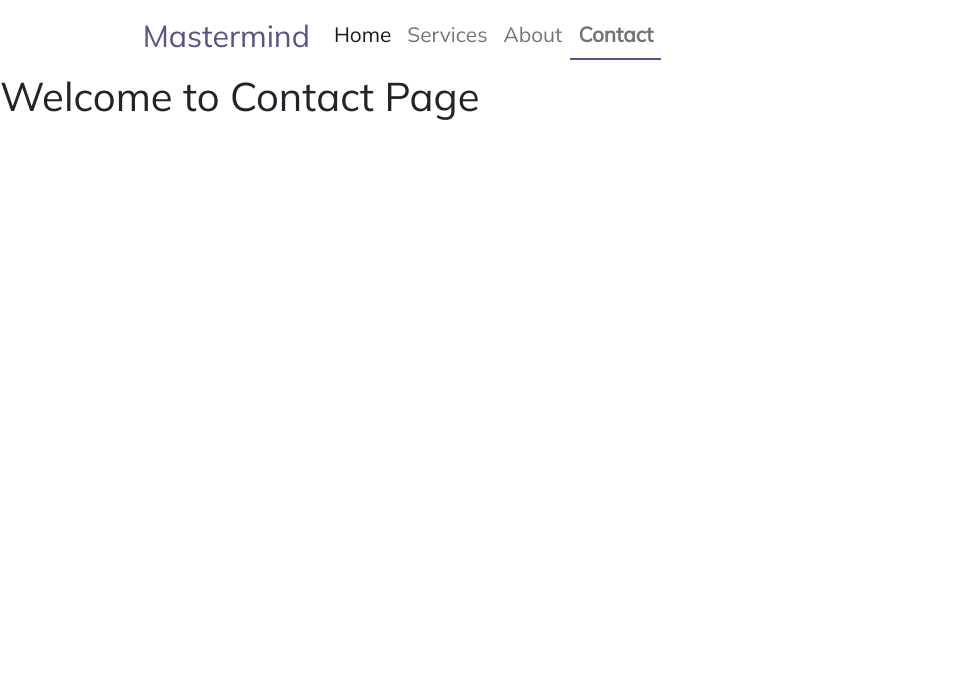
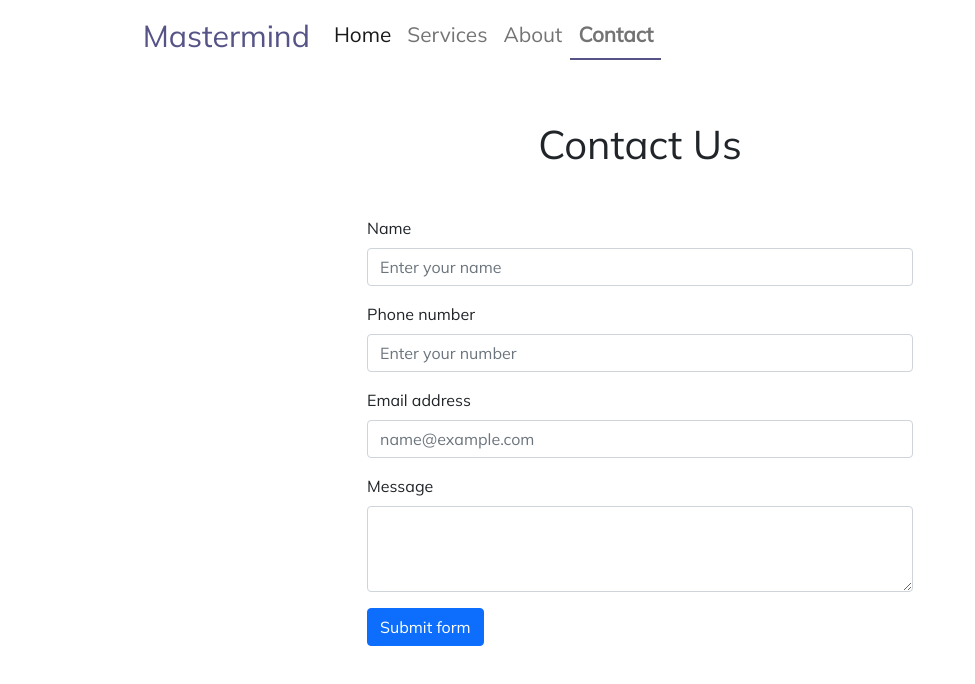
Before and after one commit to YashModi01/reactweb, a React (Create React App) app: page /contact in a window 1280 px wide. Shown: the top 684 px of the page, without its empty margins (0-975 px from the left). Built offline with nearby package versions, Linux system fonts and the light colour scheme.

Commit message:
created contact page

```diff
--- a/src/Contact.jsx
+++ b/src/Contact.jsx
@@ -1,9 +1,62 @@
-import React from 'react'
+import React, { useState } from 'react'
 
 const Contact = () => {
+    const [data, setData] = useState({
+        name: "",
+        phone: "",
+        email: "",
+        message: ""
+    });
+    const formSubmit = (e) => {
+        e.preventDefault();
+        alert(`My name is ${data.name}. My mobile number is ${data.phone} and email address is ${data.email}. Here is what I want to say: ${data.message}.`)
+    }
+    const inputEvent = (event) => {
+        const {name, value} = event.target;
+        setData((preVal) => {
+            return {
+                ...preVal,
+                [name] : value
+            };
+        });
+    }
+
     return (
         <>
-            <h1>Welcome to Contact Page</h1>
+            <div className = "my-5">
+                <h1 className = "text-center">Contact Us</h1>
+            </div>
+            <div className = "container contact_div">
+                <div className = "row">
+                    <div className = "col-md-6 col-10 mx-auto">
+                        <form onSubmit = {formSubmit}>
+                        <div className="mb-3">
+                            <label for="exampleFormControlInput1" className="form-label">Name</label>
+                            <input type="text" className="form-control" id="exampleFormControlInput1" name = "name" value = {data.name} onChange = {inputEvent} placeholder="Enter your name" required />
+                        </div>
+
+                        <div className="mb-3">
+                            <label for="exampleFormControlInput1" className="form-label">Phone number</label>
+                            <input type="number" className="form-control" id="exampleFormControlInput1" name = "phone" value = {data.phone} onChange = {inputEvent} placeholder="Enter your number" required />
+                        </div>
+
+                        <div className="mb-3">
+                            <label for="exampleFormControlInput1" className="form-label">Email address</label>
+                            <input type="email" className="form-control" id="exampleFormControlInput1" name = "email" value = {data.email} onChange = {inputEvent} placeholder="name@example.com" required />
+                        </div>
+
+                        <div className="mb-3">
+                            <label for="exampleFormControlTextarea1" className="form-label">Message</label>
+                            <textarea className="form-control" id="exampleFormControlTextarea1" rows="3" name = "message" value = {data.message} onChange = {inputEvent} required></textarea>
+                        </div>
+
+                        <div className="col-12">
+                            <button className="btn btn-primary" type="submit">Submit form</button>
+                        </div>
+                        </form>
+                    </div>
+                </div>
+            </div>
         </>
     )
 }
```
